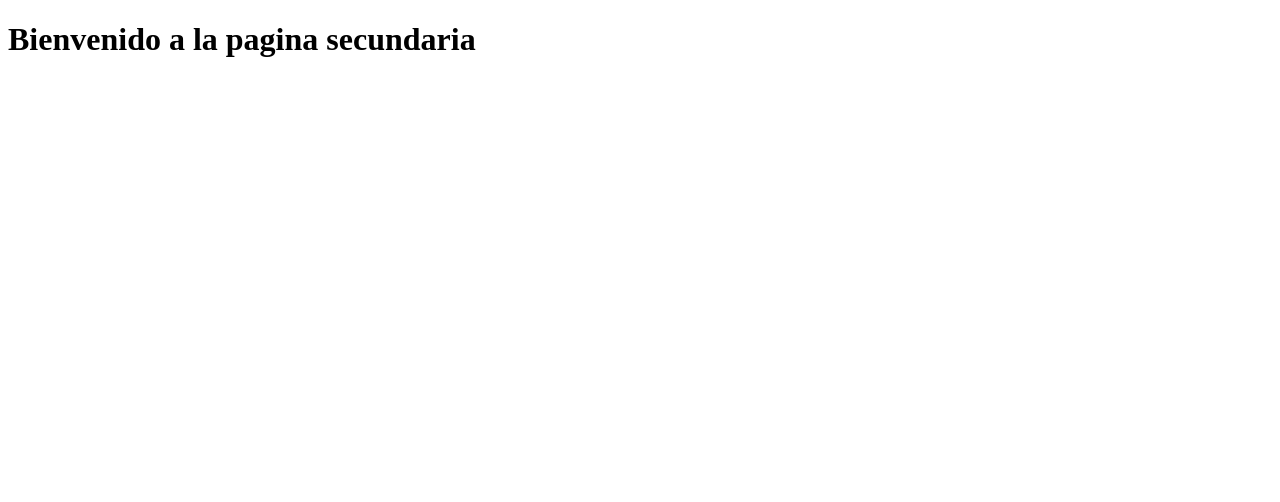
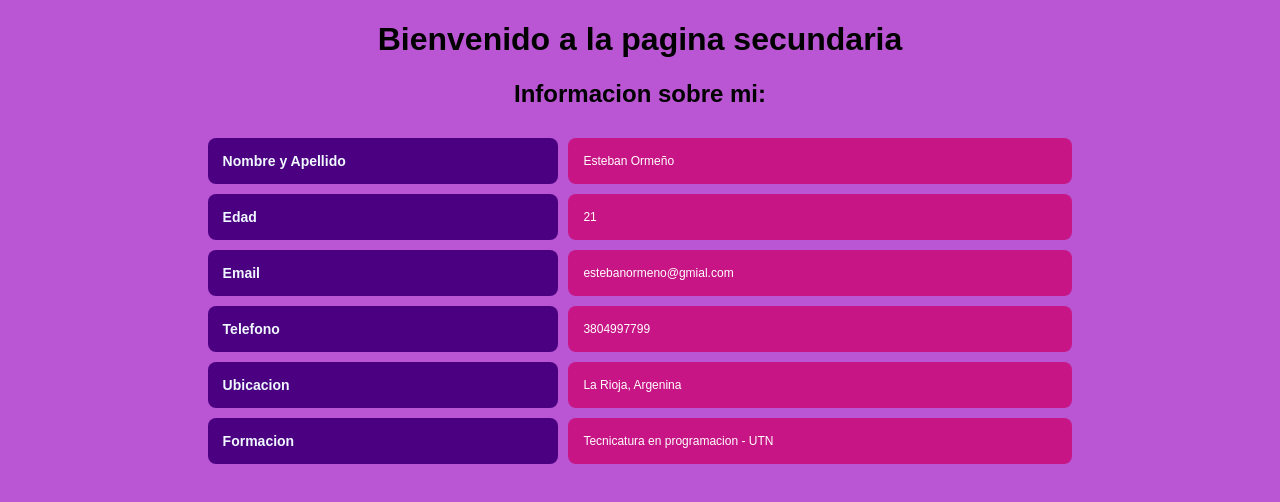
Before and after one commit to Esteban-Programacion/TP1-Programacion-3, a plain HTML site: page pagina2.html in a window 1280 px wide. Drawn offline with Linux system fonts and the light colour scheme.

Commit message:
agregue tabla a la segunda pagina y estilos

```diff
--- a/estilos.css
+++ b/estilos.css
@@ -30,3 +30,44 @@ h3,
   border-radius: 12px;
   font-family: sans-serif;
 }
+#cabecera{
+  text-align: center;
+}
+#pag2 {
+  font-family: sans-serif;
+  background-color: mediumorchid;
+  color: black;
+  justify-content: center;
+  align-items: center;
+}
+#info{
+  text-align: center;
+  font-size: 24px;
+  margin-bottom: 20px;
+  color: black;
+}
+table{
+  width: 70%;
+  margin: 20px auto;
+  border-spacing: 10px;
+  background-color: mediumorchid;
+  border-radius: 12px;
+}
+th{
+  background-color: #4B0082;
+  color: aliceblue;
+  padding: 15px;
+  text-align: left;
+  font-weight: bold;
+  border-radius: 8px;
+  font-size: 14px;
+}
+td{
+  background-color: mediumvioletred;
+  color: white;
+  padding: 15px;
+  text-align: left;
+  font-size: 12px;
+  border-radius: 8px;
+  border: none;
+}
--- a/pagina2.html
+++ b/pagina2.html
@@ -4,9 +4,36 @@
     <meta charset="UTF-8">
     <meta name="viewport" content="width=device-width, initial-scale=1.0">
     <title>Pagina secundaria</title>
-    <link rel="stylesheet" href="stilos.css">
+    <link rel="stylesheet" type="text/css" href="estilos.css">
 </head>
-<body>
-    <h1>Bienvenido a la pagina secundaria </h1>
+<body id="pag2">
+    <h1 id="cabecera"> Bienvenido a la pagina secundaria </h1>
+    <h2 id="info">Informacion sobre mi:</h2>
+    <table>
+        <tr>
+            <th>Nombre y Apellido</th>
+            <td>Esteban Ormeño</td>
+        </tr>
+        <tr>
+            <th>Edad</th>
+            <td>21</td>
+        </tr>
+        <tr>
+            <th>Email</th>
+            <td>estebanormeno@gmial.com</td>
+        </tr>
+        <tr>
+            <th>Telefono</th>
+            <td>3804997799</td>
+        </tr>
+        <tr>
+            <th>Ubicacion</th>
+            <td>La Rioja, Argenina</td>
+        </tr>
+        <tr>
+            <th>Formacion</th>
+            <td>Tecnicatura en programacion - UTN</td>
+        </tr>
+    </table>
 </body>
 </html>
```
